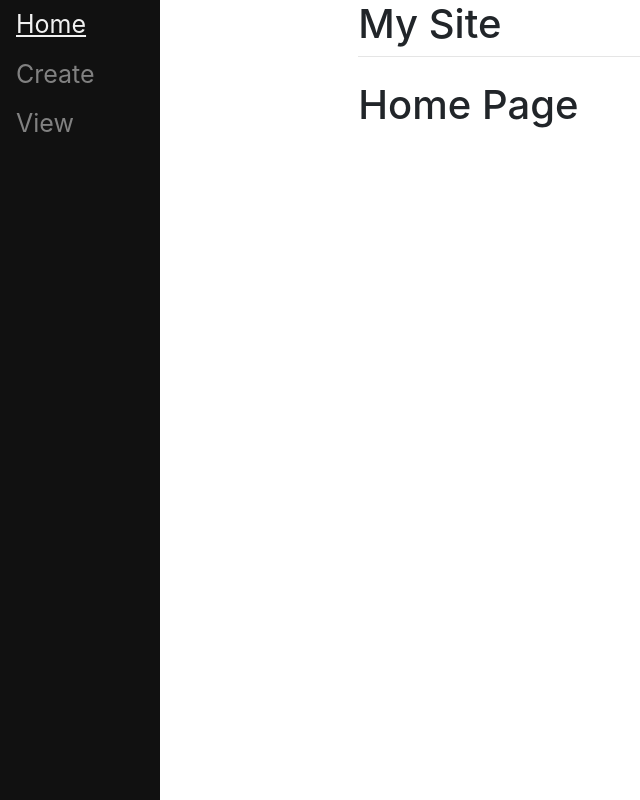
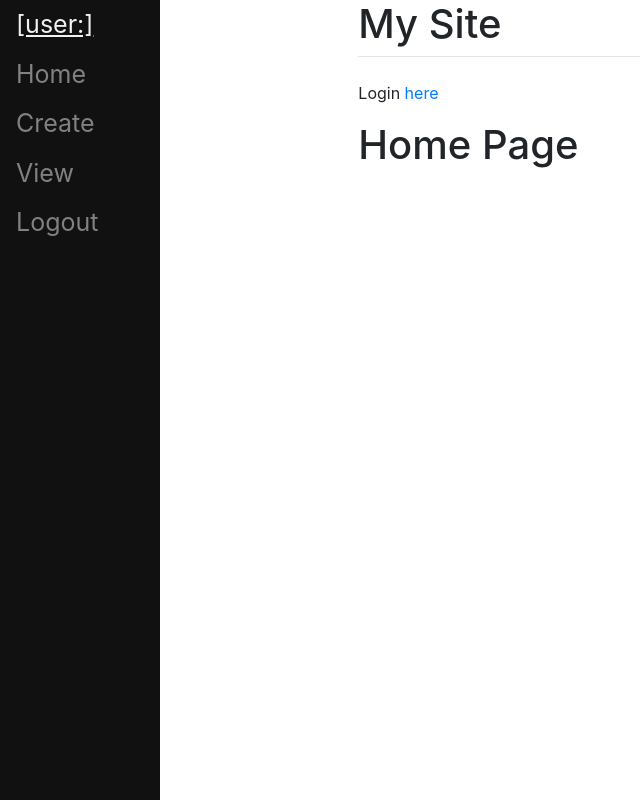
Before and after one commit to SethCardoen/tutoring, a Django app: page / in a window 1280 px wide. Shown: the whole page, without its empty margins (0-640 px from the left). Run offline with Django 3.2, Linux system fonts and the light colour scheme; parts of the project's set-up code (start-up, migrations or seed data) failed here and were passed over; some libraries are stand-ins or nearby versions.

Commit message:
added check on userid

```diff
--- a/mysite/main/templates/main/base.html
+++ b/mysite/main/templates/main/base.html
@@ -45,9 +45,11 @@
 </head>
 <body>
 <div class="sidenav">
+    <a href="/home">[user:{{ user.get_username }}]</a>
     <a href="/home">Home</a>
     <a href="/create">Create</a>
     <a href="/view">View</a>
+    <a href="/logout">Logout</a>
 </div>
 
 
@@ -56,8 +58,14 @@
         <div class="col-8">
             <h1 class=mt-2">My Site</h1>
             <hr class="mt-0 mb-4">
+            {% if user.is_authenticated %}
+
+            {% else %}
+                <p>Login <a href="/login"> here</a> </p>
+            {% endif %}
             {% block content %}
             {% endblock %}
+
         </div>
     </div>
 </div>
```
